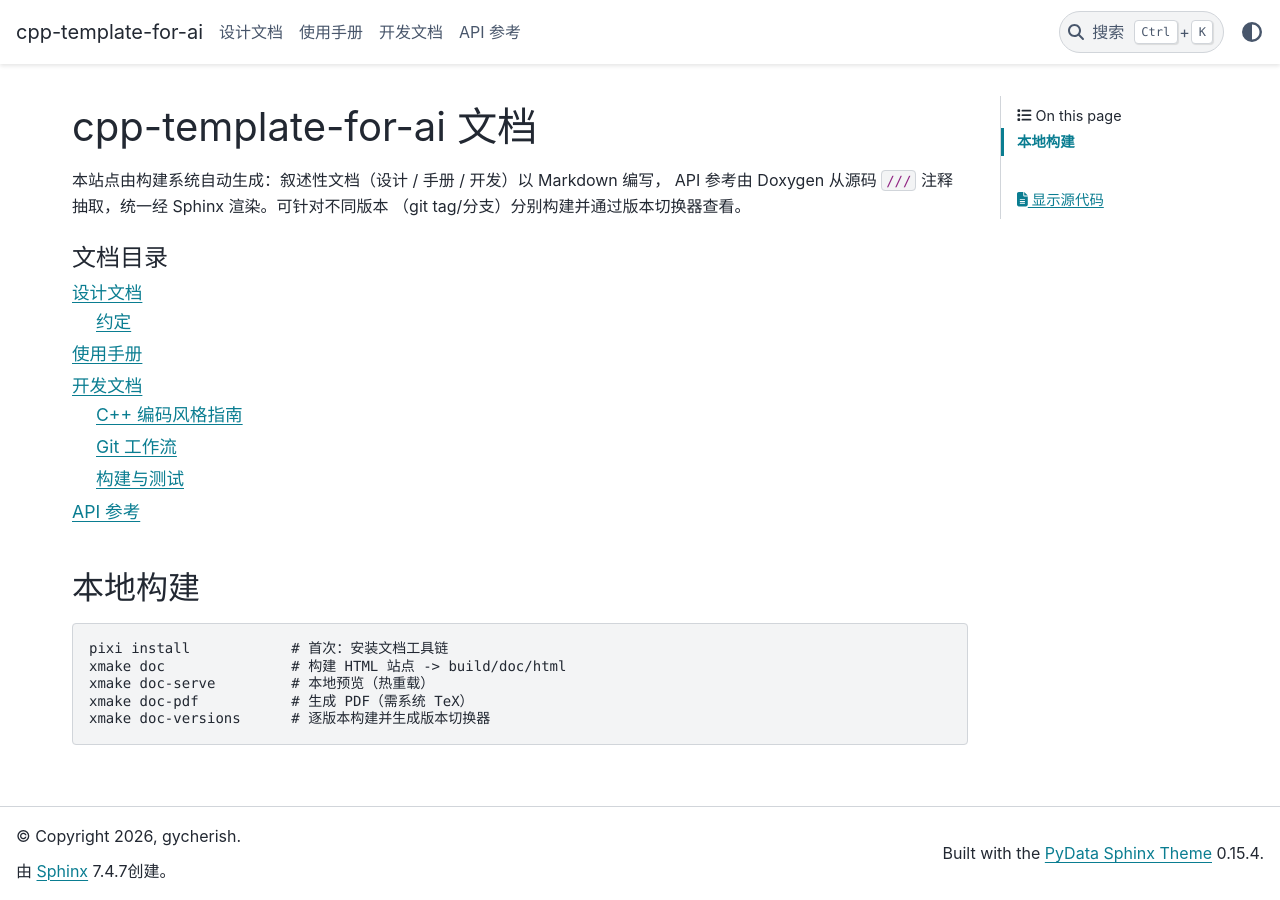
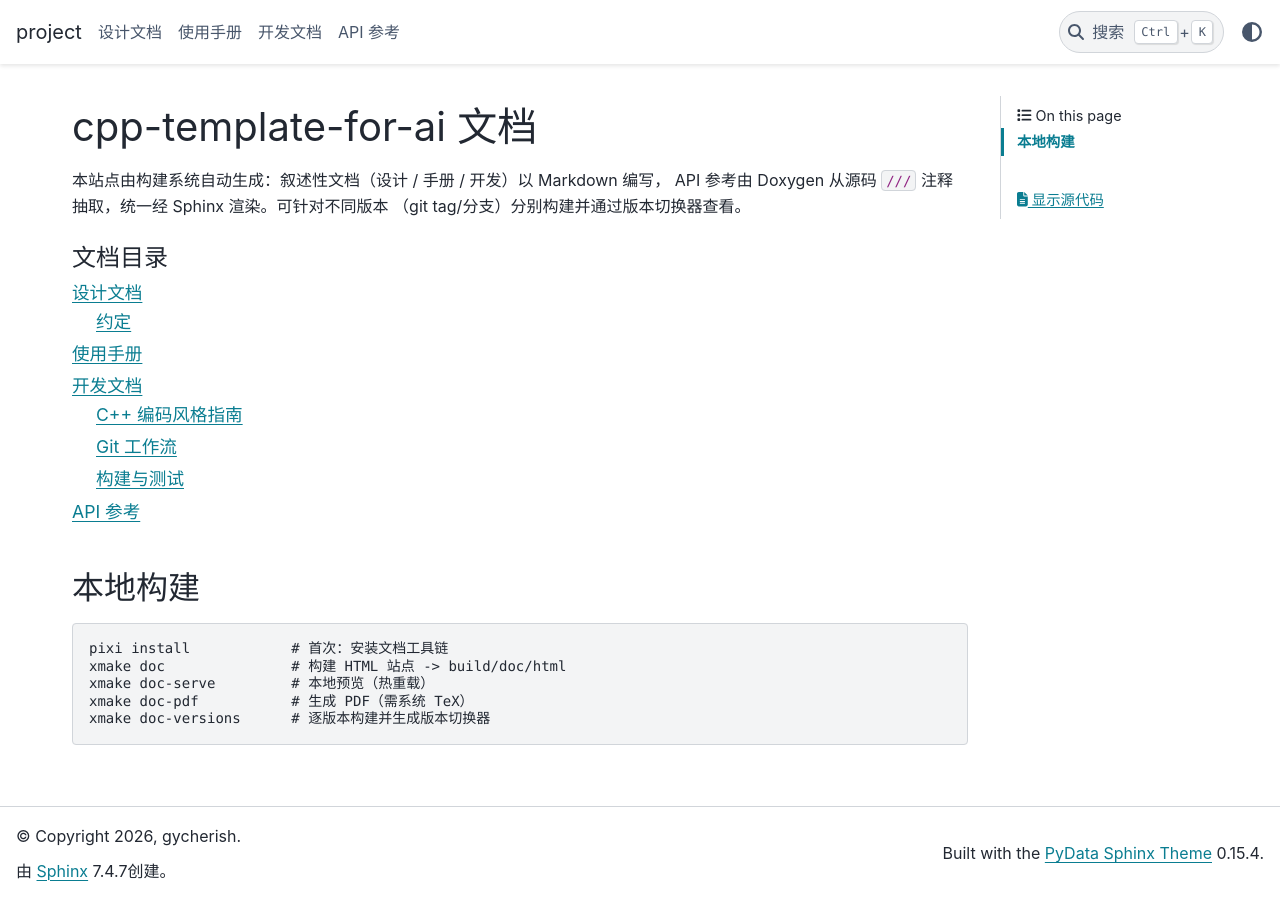
Before and after one commit to gycherish/cpp-template-for-ai, a Sphinx documentation site: the page built from doc/index.md, in a window 1280 px wide. Built offline with Sphinx 7.4.7 and the PyData theme 0.15.4, drawn with Linux system fonts in a browser that asks for light colours; part of the change alters nothing that is shown.

Commit message:
refactor(doc): source project name and version from xmake config
Remove the hardcoded name/version from the docs so xmake.lua's
set_project/set_version are the single source of truth:

- docbuild.lua reads project.name()/project.version() and substitutes
  @PROJECT_NAME@/@PROJECT_VERSION@ into the Doxyfile
- conf.py parses the root xmake.lua, so each tag built by
  sphinx-multiversion reports its own version
- ignore __pycache__ produced when Sphinx imports conf.py

Co-Authored-By: Claude Opus 4.8 (1M context) <noreply@anthropic.com>

```diff
--- a/doc/conf.py
+++ b/doc/conf.py
@@ -1,13 +1,37 @@
-"""Sphinx configuration for cpp-template-for-ai documentation."""
+"""Sphinx configuration for the project documentation."""
 
 import os
+import re
+
+
+def _xmake_config():
+    """Read project name and version from the root xmake.lua (single source of truth).
+
+    Parsing the file directly (rather than taking values from the environment)
+    means sphinx-multiversion picks up each tag's own xmake.lua, so historical
+    builds show the version that was current at that tag.
+    """
+    name, ver = "project", "0.0.0"
+    xmake = os.path.join(os.path.dirname(__file__), "..", "xmake.lua")
+    try:
+        with open(xmake, encoding="utf-8") as f:
+            text = f.read()
+    except OSError:
+        return name, ver
+    m = re.search(r"""set_project\s*\(\s*["']([^"']+)["']""", text)
+    if m:
+        name = m.group(1)
+    m = re.search(r"""set_version\s*\(\s*["']([^"']+)["']""", text)
+    if m:
+        ver = m.group(1)
+    return name, ver
+
 
 # -- Project information -----------------------------------------------------
-project = "cpp-template-for-ai"
+project, version = _xmake_config()
+release = version
 author = "gycherish"
 copyright = "2026, gycherish"
-version = "0.1.0"
-release = "0.1.0"
 
 # -- General -----------------------------------------------------------------
 extensions = [
```
Also changed, not shown: 3 other files.
